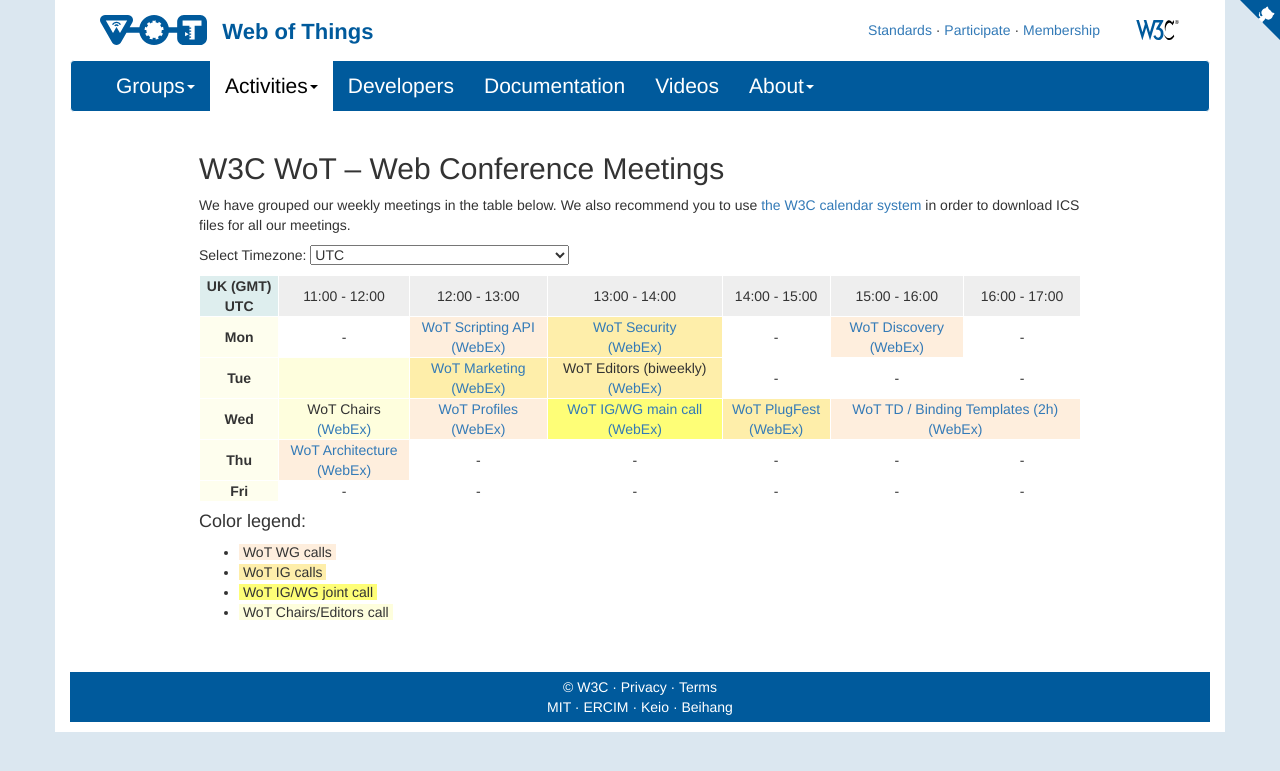
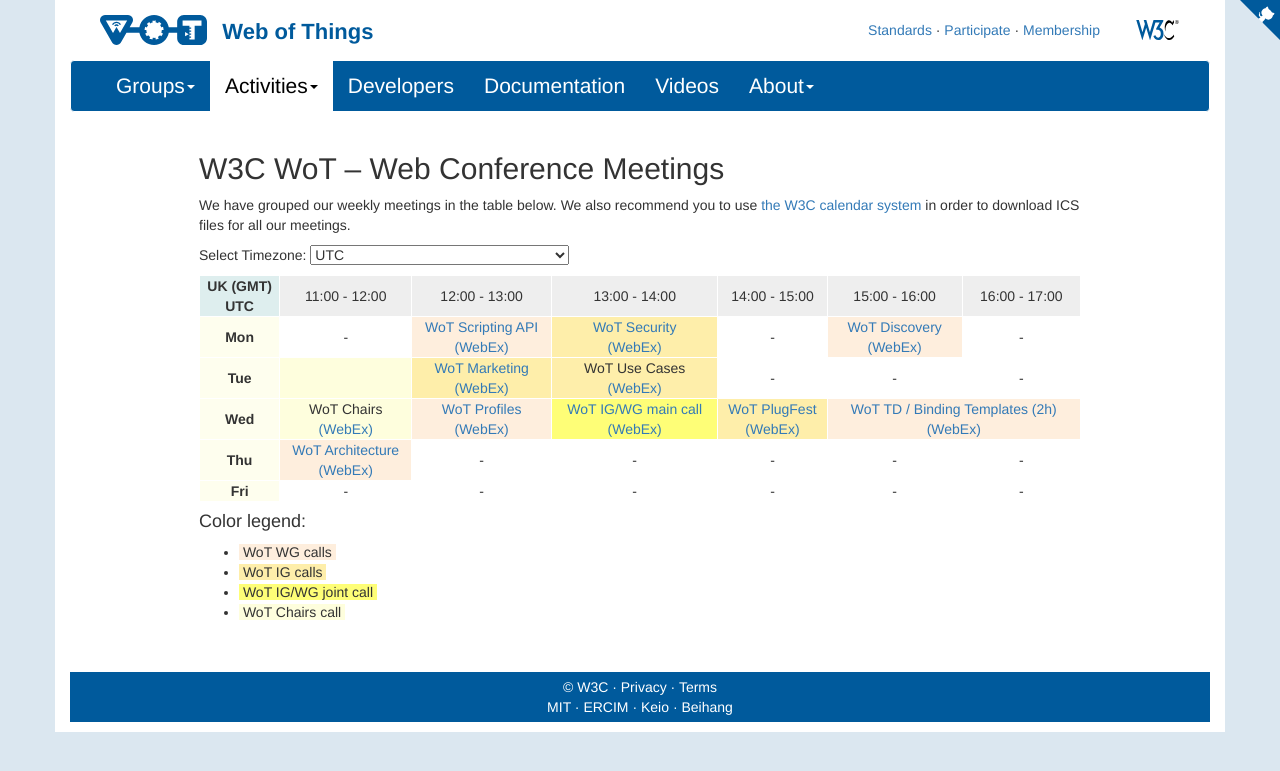
Before and after one commit to w3c/wot-marketing, a Jekyll site: the page built from docs/activities/meetings/index.html, in a window 1280 px wide. Shown: the top 771 px of the page. Built offline with Jekyll 4.4.1, drawn with Linux system fonts in a browser that asks for light colours; nearby versions of some CDN libraries; comment, search, counter and statistics services are not loaded.

Commit message:
swap editors with uc call

```diff
--- a/docs/activities/meetings/index.html
+++ b/docs/activities/meetings/index.html
@@ -214,8 +214,8 @@
 					href="https://www.w3.org/WoT/IG/wiki/Marketing_WebConf" target="_blank">WoT Marketing</a><br><a rel="nofollow"
 					class="external text" href="https://lists.w3.org/Archives/Member/member-wot-wg/2020Aug/0024.html" target="_blank">(WebEx)</a>
 			</td>
-			<td style="background-color: #FEEEAA; text-align:center;">WoT Editors (biweekly)<br> <a rel="nofollow"
-					class="external text" href="https://lists.w3.org/Archives/Member/member-wot-ig/2022May/0000.html" target="_blank">(WebEx)</a>
+			<td style="background-color: #FEEEAA; text-align:center;">WoT Use Cases<br> <a rel="nofollow"
+					class="external text" href="https://lists.w3.org/Archives/Member/member-wot-wg/2021Mar/0044.html" target="_blank">(WebEx)</a>
 			</td>
 			<td style="text-align:center;">-</td>
 			<td style="text-align:center;">-</td>
@@ -272,7 +272,7 @@
 		<ul><li> <span style="background-color: #FEEEDD">&nbsp;WoT WG calls&nbsp;</span></li>
 		<li> <span style="background-color: #FEEEAA">&nbsp;WoT IG calls&nbsp;</span></li>
 		<li> <span style="background-color: #FEFE77">&nbsp;WoT IG/WG joint call&nbsp;</span></li>
-		<li> <span style="background-color: #FEFEDD">&nbsp;WoT Chairs/Editors call&nbsp;</span></li>
+		<li> <span style="background-color: #FEFEDD">&nbsp;WoT Chairs call&nbsp;</span></li>
 	</ul>
 
 <script>
```
